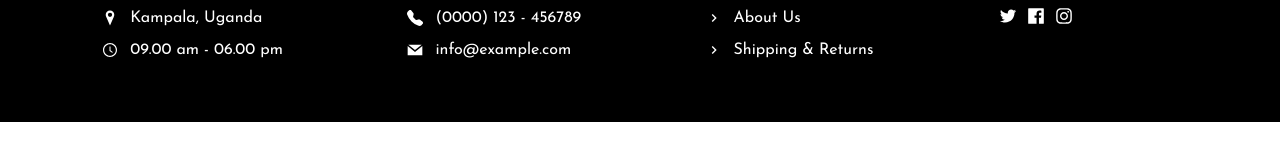
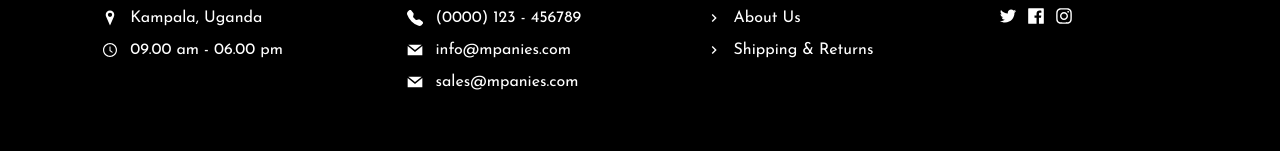
Before and after one commit to Vladmir-dev/mpanies, a React (Vite) app: page / in a window 1280 px wide. Shown: the part 3650-3801 px from the top of the page. Before the commit the page ends 3772 px from the top, so only its background shows below. Built offline with nearby package versions, Linux system fonts and the light colour scheme; no server answers.

Commit message:
changed emails

```diff
--- a/src/components/Footer.jsx
+++ b/src/components/Footer.jsx
@@ -39,7 +39,11 @@ const Footer = () => {
             </li>
             <li className="flex gap-3 justify-start items-center">
               {" "}
-              <GrMail /> info@example.com
+              <GrMail /> info@mpanies.com
+            </li>
+            <li className="flex gap-3 justify-start items-center">
+              {" "}
+              <GrMail /> sales@mpanies.com
             </li>
           </ul>
         </div>
```
